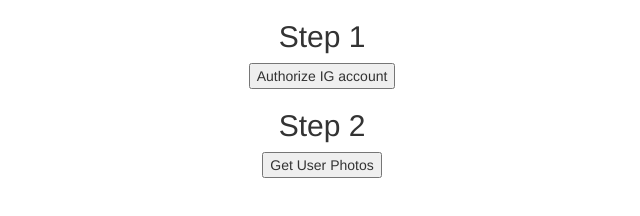
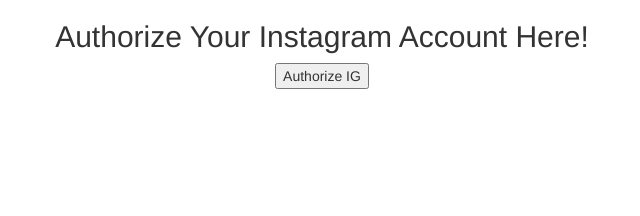
Before and after one commit to BrianGearty/igApp, a website: page public/index.html in a window 1280 px wide. Shown: the whole page, without its empty margins (318-958 px from the left). Drawn offline with nearby package versions, Linux system fonts and the light colour scheme; no server answers.

Commit message:
removed getPhotoBtn

```diff
--- a/public/index.html
+++ b/public/index.html
@@ -13,13 +13,11 @@
     <div class="container ">
         <!-- <input id="username" type='text' /> -->
         <div class="text-center">
-        <h2>Step 1</h2>
-        <button id="authBtn">Authorize IG account</button>
+        <h2>Authorize Your Instagram Account Here!</h2>
+        <button id="authBtn">Authorize IG</button>
         <div><span class="hide" id="notification">You're Connected!</span></div>
         </div>
         <div class="text-center">
-            <h2>Step 2</h2>
-            <button id="photoBtn">Get User Photos</button>
         </div>
         <div class="container text-center col-lg-12 m-5">
         <div id="instagramFeed" class=" m-5"></div>
```
